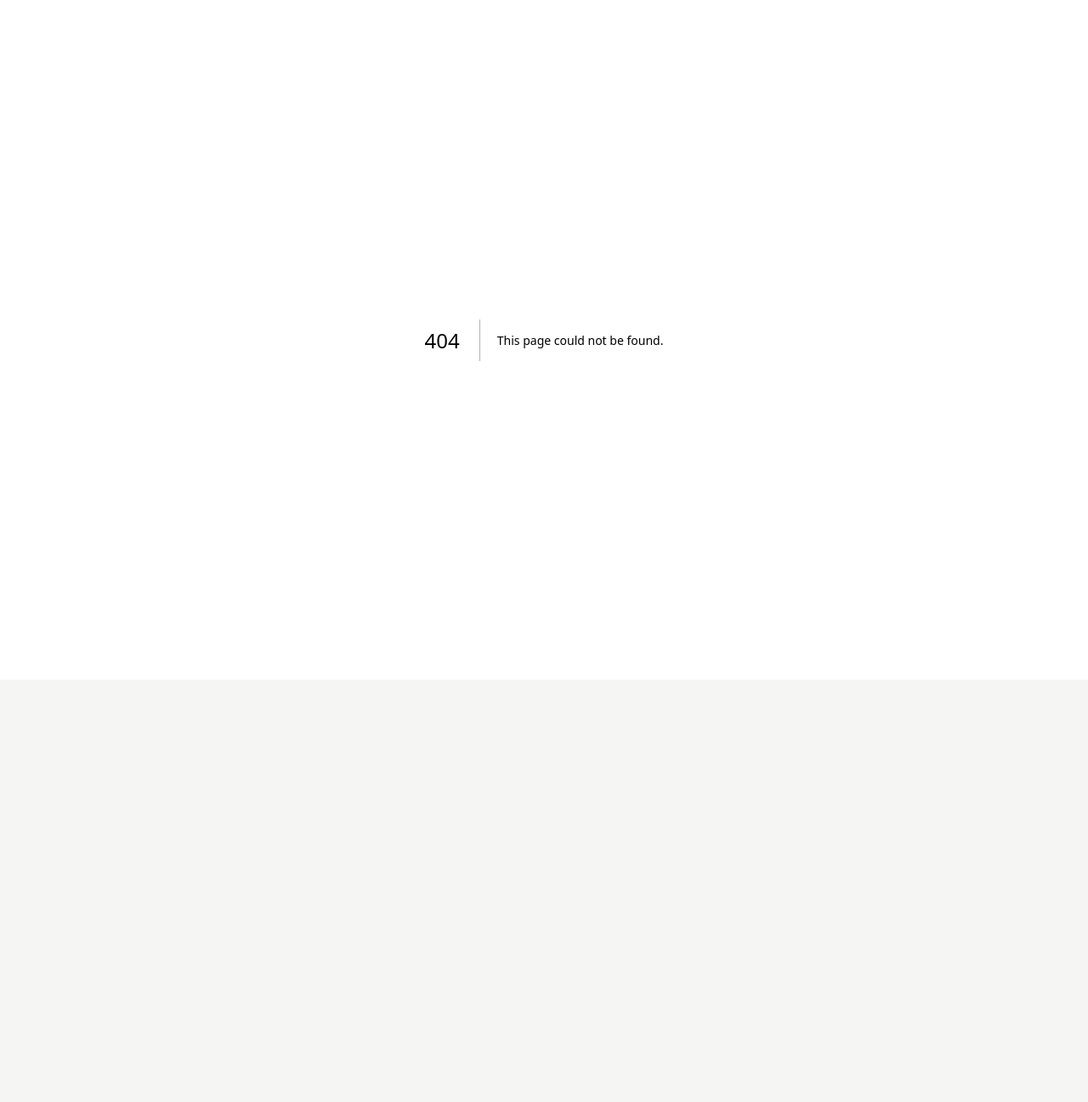
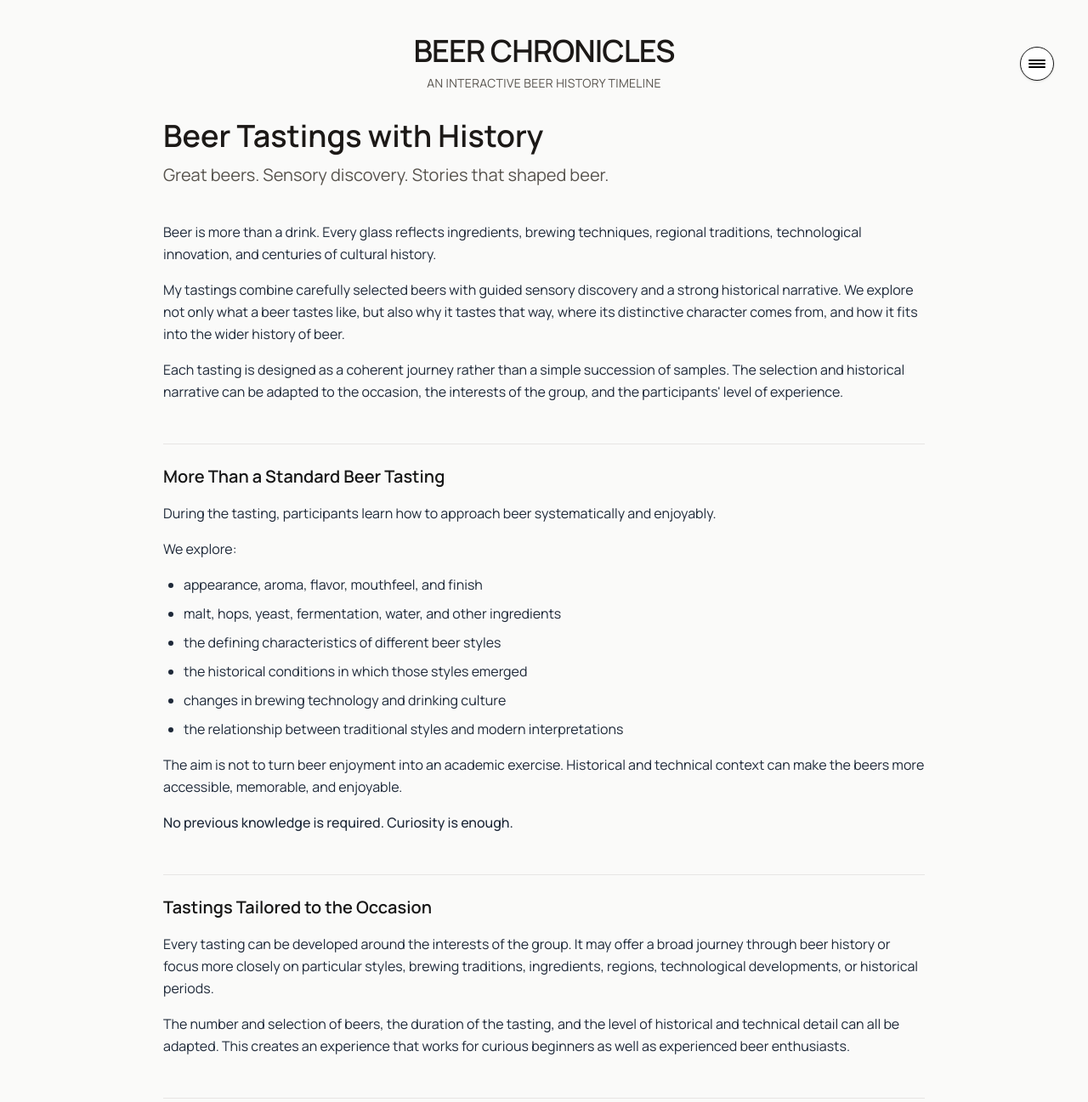
Before and after one commit to beer-chronicles-timeline/beer-chronicles-timeline.github.io, a Next.js app: page /tastings in a window 1280 px wide. Before the commit this address had no page. Shown: the top 1297 px of the page at 85% size. Before the commit the page ends 800 px from the top, so only its background shows below. Built offline with nearby package versions, Linux system fonts and the light colour scheme; a web font is replaced by a local one.

Commit message:
=Tasting page

```diff
--- /dev/null
+++ b/src/app/tastings/page.tsx
@@ -0,0 +1,255 @@
+// app/tastings/page.tsx
+import Link from "next/link";
+import HeaderMenu from "@/components/HeaderMenu";
+import Footer from "@/components/Footer";
+
+export default function TastingsPage() {
+  const tastingElements = [
+    "appearance, aroma, flavor, mouthfeel, and finish",
+    "malt, hops, yeast, fermentation, water, and other ingredients",
+    "the defining characteristics of different beer styles",
+    "the historical conditions in which those styles emerged",
+    "changes in brewing technology and drinking culture",
+    "the relationship between traditional styles and modern interpretations",
+  ];
+
+  const tastingIncludes = [
+    "a carefully curated selection of beers",
+    "guided sensory analysis",
+    "historical and brewing-related background",
+    "water and supporting tasting materials",
+    "time for questions and discussion",
+  ];
+
+  return (
+    <main className="min-h-screen bg-stone-50 p-4 md:p-10 flex flex-col">
+      <header className="mb-8">
+        {/* Mobile layout: menu and BEER on same line */}
+        <div className="flex items-start justify-between gap-2 md:hidden">
+          <h1 className="text-4xl font-semibold tracking-tight text-stone-900 font-serif">
+            <Link href="/" className="hover:no-underline">
+              BEER
+            </Link>
+          </h1>
+          <HeaderMenu />
+        </div>
+
+        {/* Desktop layout: centered title with menu on right */}
+        <div className="hidden md:flex md:flex-row md:items-center md:justify-between">
+          <div className="w-1/3" />
+          <div className="w-1/3 text-center">
+            <h1 className="text-4xl font-semibold tracking-tight text-stone-900 font-serif whitespace-nowrap">
+              <Link href="/" className="hover:no-underline">
+                BEER CHRONICLES
+              </Link>
+            </h1>
+            <h2 className="text-stone-600 mt-2 tracking-wide uppercase text-sm whitespace-nowrap">
+              An Interactive Beer History Timeline
+            </h2>
+          </div>
+          <div className="w-1/3 flex justify-end">
+            <HeaderMenu />
+          </div>
+        </div>
+
+        {/* Mobile second title line and page subtitle */}
+        <div className="block md:hidden mt-2">
+          <h1 className="text-4xl font-semibold tracking-tight text-stone-900 font-serif">
+            <Link href="/" className="hover:no-underline">
+              CHRONICLES
+            </Link>
+          </h1>
+          <h2 className="text-stone-600 mt-2 tracking-wide uppercase text-sm">
+            Beer Tastings with History
+          </h2>
+        </div>
+      </header>
+
+      <section className="max-w-4xl mx-auto w-full">
+        <div className="mb-10">
+          <h2 className="text-3xl md:text-4xl font-semibold font-serif text-stone-900 mb-3">
+            Beer Tastings with History
+          </h2>
+
+          <p className="text-lg md:text-xl text-stone-600 font-serif">
+            Great beers. Sensory discovery. Stories that shaped beer.
+          </p>
+        </div>
+
+        <div className="space-y-4 text-gray-800 leading-relaxed">
+          <p>
+            Beer is more than a drink. Every glass reflects ingredients,
+            brewing techniques, regional traditions, technological innovation,
+            and centuries of cultural history.
+          </p>
+
+          <p>
+            My tastings combine carefully selected beers with guided sensory
+            discovery and a strong historical narrative. We explore not only
+            what a beer tastes like, but also why it tastes that way, where its
+            distinctive character comes from, and how it fits into the wider
+            history of beer.
+          </p>
+
+          <p>
+            Each tasting is designed as a coherent journey rather than a simple
+            succession of samples. The selection and historical narrative can
+            be adapted to the occasion, the interests of the group, and the
+            participants&apos; level of experience.
+          </p>
+        </div>
+
+        <div className="mt-12 pt-6 border-t border-stone-200">
+          <h2 className="text-xl font-semibold mb-4">
+            More Than a Standard Beer Tasting
+          </h2>
+
+          <div className="space-y-4 text-gray-800 leading-relaxed">
+            <p>
+              During the tasting, participants learn how to approach beer
+              systematically and enjoyably.
+            </p>
+
+            <p>We explore:</p>
+
+            <ul className="list-disc pl-6 space-y-2">
+              {tastingElements.map((element) => (
+                <li key={element}>{element}</li>
+              ))}
+            </ul>
+
+            <p>
+              The aim is not to turn beer enjoyment into an academic exercise.
+              Historical and technical context can make the beers more
+              accessible, memorable, and enjoyable.
+            </p>
+
+            <p className="font-medium">No previous knowledge is required. Curiosity is enough.</p>
+          </div>
+        </div>
+
+        <div className="mt-12 pt-6 border-t border-stone-200">
+          <h2 className="text-xl font-semibold mb-4">
+            Tastings Tailored to the Occasion
+          </h2>
+
+          <div className="space-y-4 text-gray-800 leading-relaxed">
+            <p>
+              Every tasting can be developed around the interests of the group.
+              It may offer a broad journey through beer history or focus more
+              closely on particular styles, brewing traditions, ingredients,
+              regions, technological developments, or historical periods.
+            </p>
+
+            <p>
+              The number and selection of beers, the duration of the tasting,
+              and the level of historical and technical detail can all be
+              adapted. This creates an experience that works for curious
+              beginners as well as experienced beer enthusiasts.
+            </p>
+          </div>
+        </div>
+
+        <div className="mt-12 pt-6 border-t border-stone-200">
+          <h2 className="text-xl font-semibold mb-4">
+            For Private Groups, Companies, and Events
+          </h2>
+
+          <div className="space-y-4 text-gray-800 leading-relaxed">
+            <p>
+              The tastings are suitable for private celebrations, company
+              events, team activities, cultural organizations, restaurants,
+              beer venues, conferences, and other special occasions.
+            </p>
+
+            <p>
+              Whether the goal is an entertaining introduction to beer, a
+              deeper sensory experience, or a historically focused evening, the
+              tasting will be shaped around the group and the setting.
+            </p>
+          </div>
+        </div>
+
+        <div className="mt-12 pt-6 border-t border-stone-200">
+          <h2 className="text-xl font-semibold mb-4">Your Guide</h2>
+
+          <div className="space-y-4 text-gray-800 leading-relaxed">
+            <p>
+              I am a certified beer sommelier, passionate homebrewer, and the
+              creator of Beer Chronicles.
+            </p>
+
+            <p>
+              My sensory training, practical brewing experience, and historical
+              research come together in every tasting. This allows us to
+              connect what is in the glass with the ingredients, processes,
+              people, inventions, and traditions behind it.
+            </p>
+
+            <p>
+              You can learn more about me and the background of Beer Chronicles
+              on the{" "}
+              <Link href="/about" className="underline hover:no-underline">
+                About page
+              </Link>
+              .
+            </p>
+          </div>
+        </div>
+
+        <div className="mt-12 pt-6 border-t border-stone-200">
+          <h2 className="text-xl font-semibold mb-4">A Typical Tasting</h2>
+
+          <div className="space-y-4 text-gray-800 leading-relaxed">
+            <p>A tasting usually includes:</p>
+
+            <ul className="list-disc pl-6 space-y-2">
+              {tastingIncludes.map((item) => (
+                <li key={item}>{item}</li>
+              ))}
+            </ul>
+
+            <p>
+              The precise duration, number of beers, and structure will be
+              agreed upon in advance.
+            </p>
+          </div>
+        </div>
+
+        <div className="mt-12 rounded-lg border border-stone-200 bg-white p-6 shadow-sm">
+          <h2 className="text-xl font-semibold font-serif text-stone-900 mb-4">
+            Interested in a Tasting?
+          </h2>
+
+          <div className="space-y-4 text-gray-800 leading-relaxed">
+            <p>
+              Tell me a little about your group, the preferred location, the
+              approximate number of participants, and the kind of experience
+              you are looking for.
+            </p>
+
+            <p>
+              Together, we can create a tasting that combines excellent beer,
+              sensory discovery, and a journey through beer history.
+            </p>
+
+            <a
+              href="mailto:schmaidt@web.de?subject=Beer%20tasting%20request"
+              className="inline-flex rounded-md bg-stone-900 px-5 py-3 text-sm font-medium text-white transition hover:bg-stone-700 focus:outline-none focus:ring-2 focus:ring-stone-500 focus:ring-offset-2"
+            >
+              Request a Tasting
+            </a>
+          </div>
+        </div>
+
+        <div className="mt-8 pt-4 text-sm text-gray-600">
+          <Link href="/" className="underline hover:no-underline">
+            ← Back to the Beer History Timeline
+          </Link>
+        </div>
+      </section>
+
+      <Footer />
+    </main>
+  );
+}
--- a/src/components/HeaderMenu.tsx
+++ b/src/components/HeaderMenu.tsx
@@ -111,6 +111,15 @@ export default function HeaderMenu() {
             </Link>
 
             <Link
+              href="/tastings"
+              role="menuitem"
+              onClick={close}
+              className="block px-4 py-2 hover:bg-gray-50 focus:bg-gray-100 focus:outline-none"
+            >
+              Tastings
+            </Link>
+
+            <Link
               href="/editorial-principles"
               role="menuitem"
               onClick={close}
```
